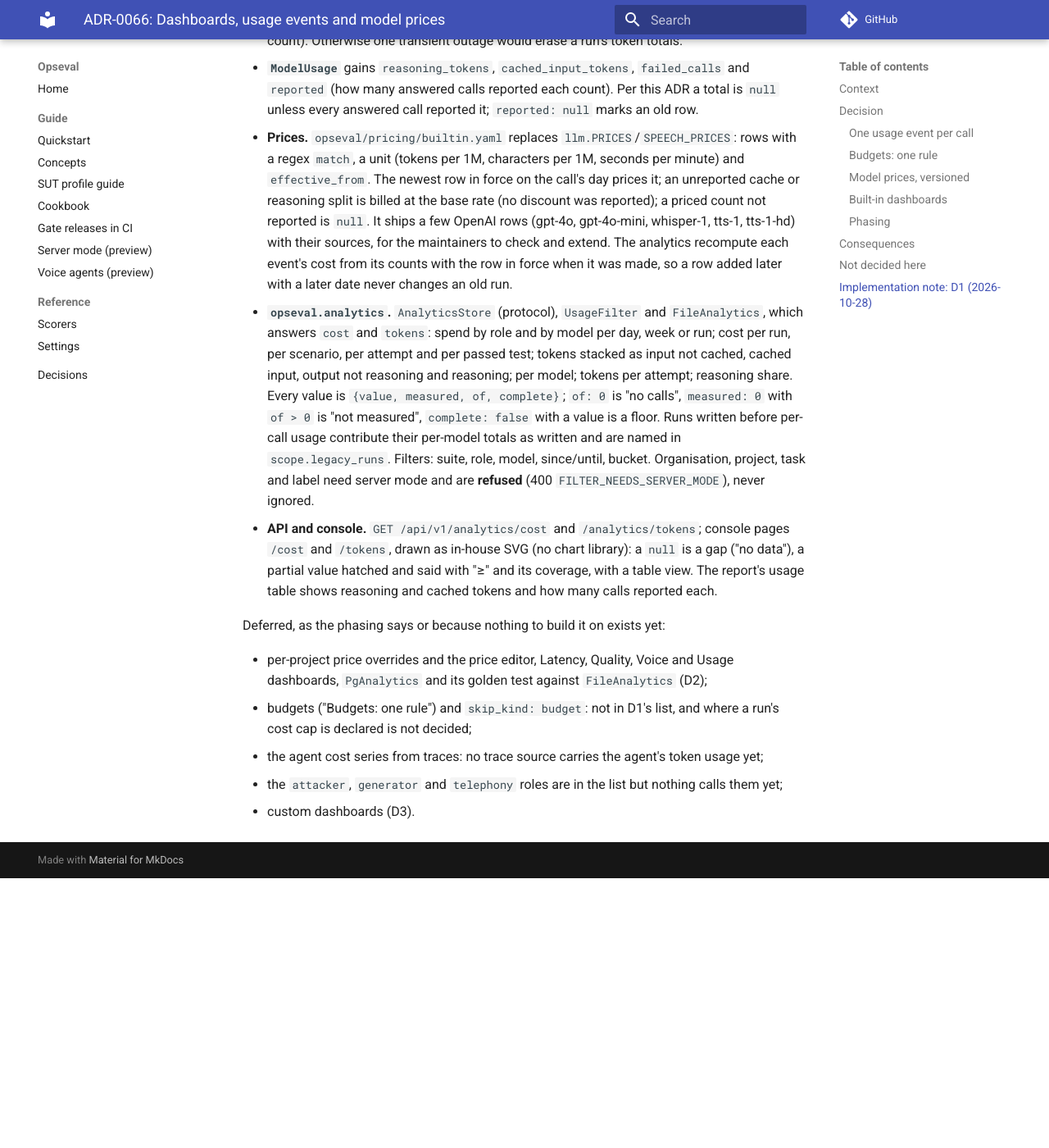
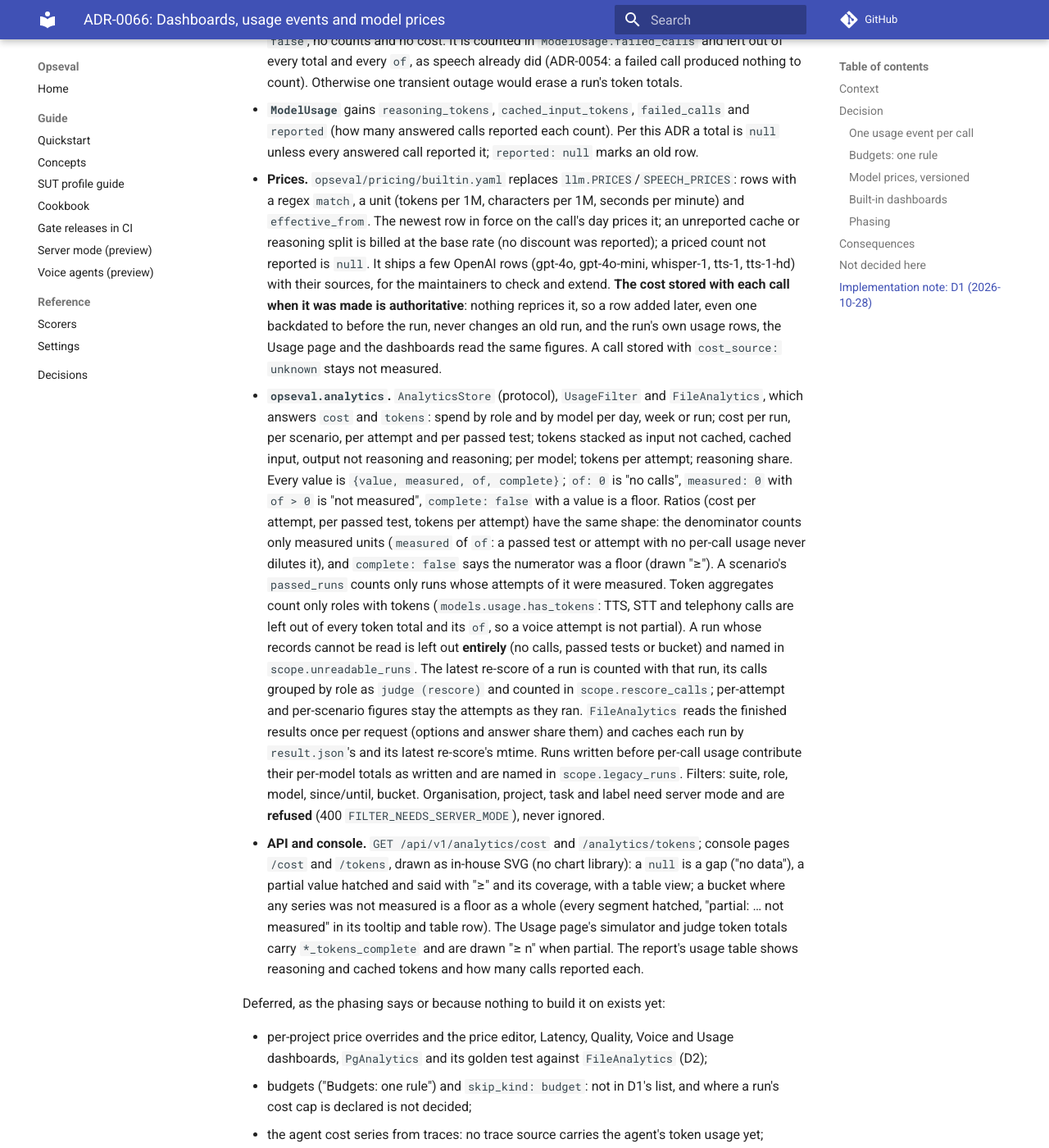
Before and after one commit to Opsedia-ai/Opseval, an MkDocs documentation site: the page built from docs/adr/0066-dashboards.md, in a window 1280 px wide and 1400 px high, scrolled down 4462 px. Shown: the whole window at 82% size. Built offline with MkDocs 1.6.1 and Material for MkDocs 9.7.7, drawn with Linux system fonts in a browser that asks for light colours; comment, search, counter and statistics services are not loaded; before the commit the page ends 5533 px from its top, so only the background shows below that; some of the changed text lies outside the part shown.

Commit message:
fix(usage): review of #86: ADR-0066 note and CLAUDE.md for the review's fixes
Stored per-call cost authoritative in every view; one has_tokens predicate; a closed
PRE_USAGE_LAYOUTS; measured ratios with completeness; partial buckets; Usage page token
floors; unreadable runs left out entirely; re-score spend per attempt, counted with its
run; an indexed meter; results parsed once per request.

Co-Authored-By: Claude Opus 5.5 <noreply@anthropic.com>
Signed-off-by: Aya Nasser Salama <aya.nasser.mohammed@gmail.com>

```diff
--- a/docs/adr/0066-dashboards.md
+++ b/docs/adr/0066-dashboards.md
@@ -145,7 +145,9 @@ Built, in local (files) mode:
   and judge ballots stay apart) belongs to that attempt. The runner saves the record before
   scoring with `usage_events: null`, and again after scoring with every call the attempt paid
   for, judges included, so a crash while judging leaves "not measured", not a short list. Calls
-  outside any attempt go to `SuiteResult.usage_events`; `rescore` puts its judge calls there.
+  outside any attempt go to `SuiteResult.usage_events`. `rescore` wraps each attempt it
+  re-grades in `meter.attempt` too, and writes those calls to its result's
+  `attempt_usage` (records are never rewritten).
   Layout `opseval-runs/6`; layouts 1–5 are read and are "written before per-call usage".
 - **Counts.** `llm.token_counts` reads `prompt_tokens`, `completion_tokens`,
   `prompt_tokens_details.cached_tokens` and `completion_tokens_details.reasoning_tokens`; a
@@ -163,22 +165,39 @@ Built, in local (files) mode:
   `effective_from`. The newest row in force on the call's day prices it; an unreported cache
   or reasoning split is billed at the base rate (no discount was reported); a priced count
   not reported is `null`. It ships a few OpenAI rows (gpt-4o, gpt-4o-mini, whisper-1, tts-1,
-  tts-1-hd) with their sources, for the maintainers to check and extend. The analytics
-  recompute each event's cost from its counts with the row in force when it was made, so a
-  row added later with a later date never changes an old run.
+  tts-1-hd) with their sources, for the maintainers to check and extend. **The cost stored
+  with each call when it was made is authoritative**: nothing reprices it, so a row added
+  later, even one backdated to before the run, never changes an old run, and the run's own
+  usage rows, the Usage page and the dashboards read the same figures. A call stored with
+  `cost_source: unknown` stays not measured.
 - **`opseval.analytics`.** `AnalyticsStore` (protocol), `UsageFilter` and `FileAnalytics`,
   which answers `cost` and `tokens`: spend by role and by model per day, week or run; cost per
   run, per scenario, per attempt and per passed test; tokens stacked as input not cached,
   cached input, output not reasoning and reasoning; per model; tokens per attempt; reasoning
   share. Every value is `{value, measured, of, complete}`; `of: 0` is "no calls", `measured: 0`
-  with `of > 0` is "not measured", `complete: false` with a value is a floor. Runs written
+  with `of > 0` is "not measured", `complete: false` with a value is a floor. Ratios (cost per
+  attempt, per passed test, tokens per attempt) have the same shape: the denominator counts
+  only measured units (`measured` of `of`: a passed test or attempt with no per-call usage
+  never dilutes it), and `complete: false` says the numerator was a floor (drawn "≥"). A
+  scenario's `passed_runs` counts only runs whose attempts of it were measured. Token
+  aggregates count only roles with tokens (`models.usage.has_tokens`: TTS, STT and telephony
+  calls are left out of every token total and its `of`, so a voice attempt is not partial).
+  A run whose records cannot be read is left out **entirely** (no calls, passed tests or
+  bucket) and named in `scope.unreadable_runs`. The latest re-score of a run is counted with
+  that run, its calls grouped by role as `judge (rescore)` and counted in
+  `scope.rescore_calls`; per-attempt and per-scenario figures stay the attempts as they ran.
+  `FileAnalytics` reads the finished results once per request (options and answer share
+  them) and caches each run by `result.json`'s and its latest re-score's mtime. Runs written
   before per-call usage contribute their per-model totals as written and are named in
   `scope.legacy_runs`. Filters: suite, role, model, since/until, bucket. Organisation,
   project, task and label need server mode and are **refused** (400
   `FILTER_NEEDS_SERVER_MODE`), never ignored.
 - **API and console.** `GET /api/v1/analytics/cost` and `/analytics/tokens`; console pages
   `/cost` and `/tokens`, drawn as in-house SVG (no chart library): a `null` is a gap ("no
-  data"), a partial value hatched and said with "≥" and its coverage, with a table view.
+  data"), a partial value hatched and said with "≥" and its coverage, with a table view; a
+  bucket where any series was not measured is a floor as a whole (every segment hatched,
+  "partial: … not measured" in its tooltip and table row). The Usage page's simulator and
+  judge token totals carry `*_tokens_complete` and are drawn "≥ n" when partial.
   The report's usage table shows reasoning and cached tokens and how many calls reported each.
 
 Deferred, as the phasing says or because nothing to build it on exists yet:
```
Also changed, not shown: CLAUDE.md (+1 -1 lines).
